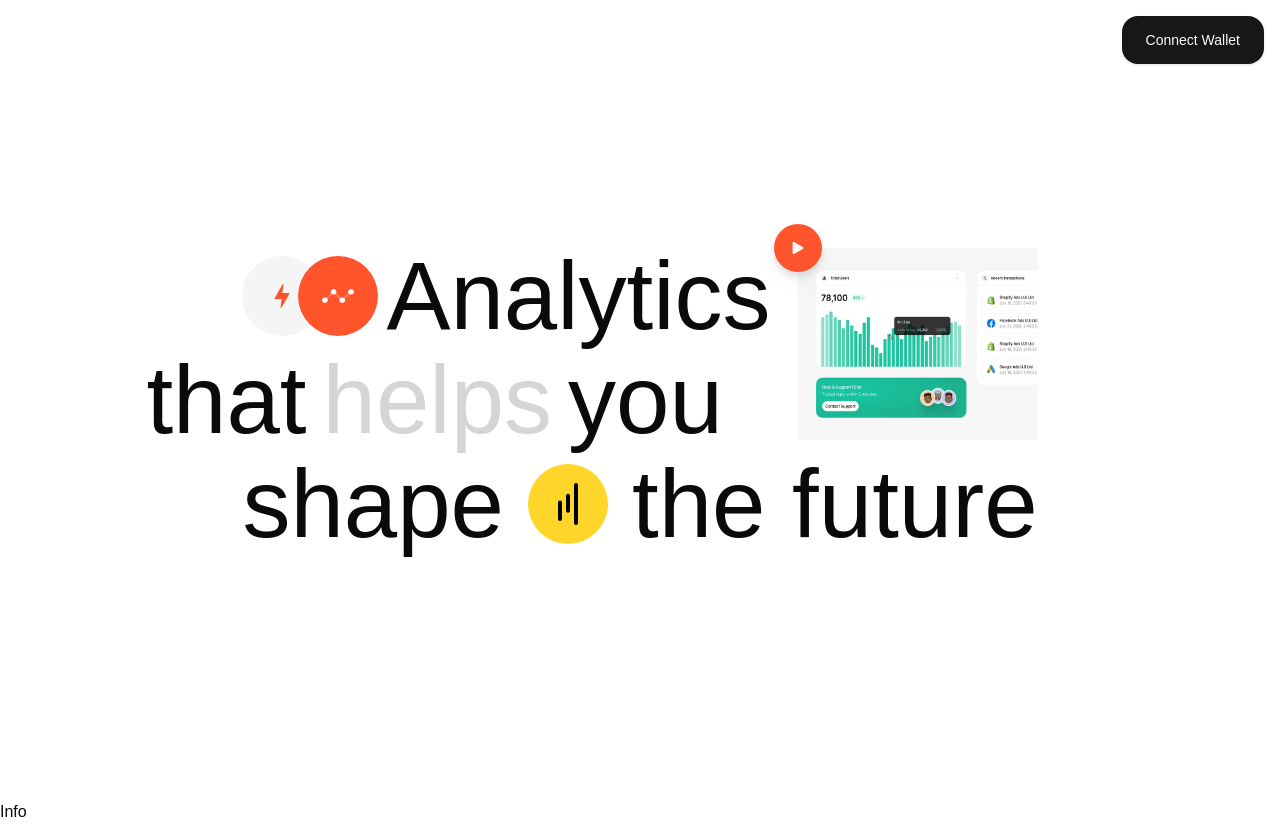
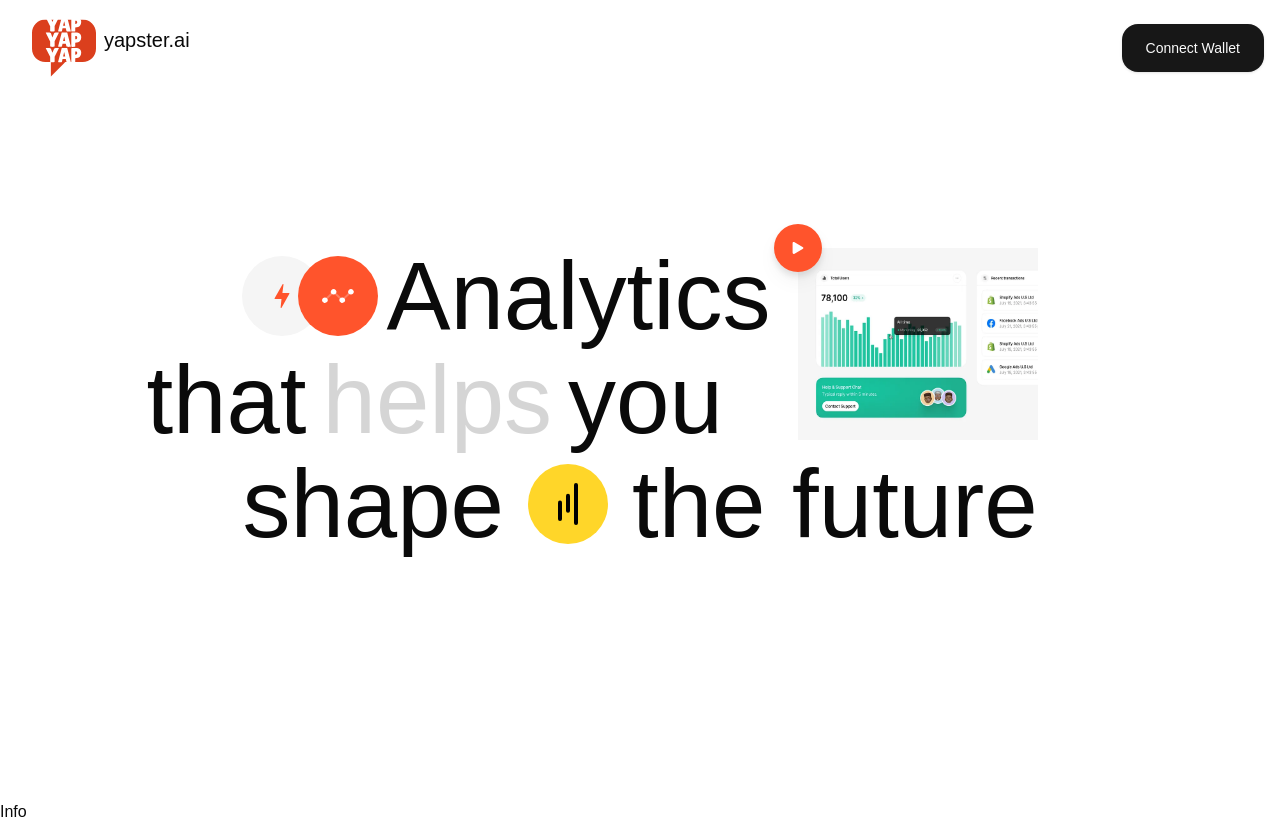
Before and after one commit to yapster-ai/client, a Next.js app: page / in a window 1280 px wide. Built offline with nearby package versions, Linux system fonts and the light colour scheme.

Commit message:
bit changes in nav

```diff
--- a/src/components/navbar.js
+++ b/src/components/navbar.js
@@ -4,10 +4,15 @@ import { Button } from "./ui/button";
 
 const Navbar = () => {
   return (
-    <div className="relative w-full">
+    <div className="fixed w-full">
       <div className="mx-auto max-w-7xl">
-        <div className="relative px-4">
-          <Button className="absolute right-4 top-4 rounded-2xl px-6 py-6 text-sm">
+        <div className="relative px-4 flex items-center justify-between">
+          <div className="flex items-center gap-2 p-4">
+            <img src="/icons/logo.svg" className="w-16" />
+            <p className="-mt-4 text-xl font-medium">yapster.ai</p>
+          </div>
+
+          <Button className="rounded-2xl px-6 py-6 text-sm">
             Connect Wallet
           </Button>
         </div>
```
Also changed, not shown: public/icons/logo.svg (added), 1 other file (tests, documents, lock files or other folders).
